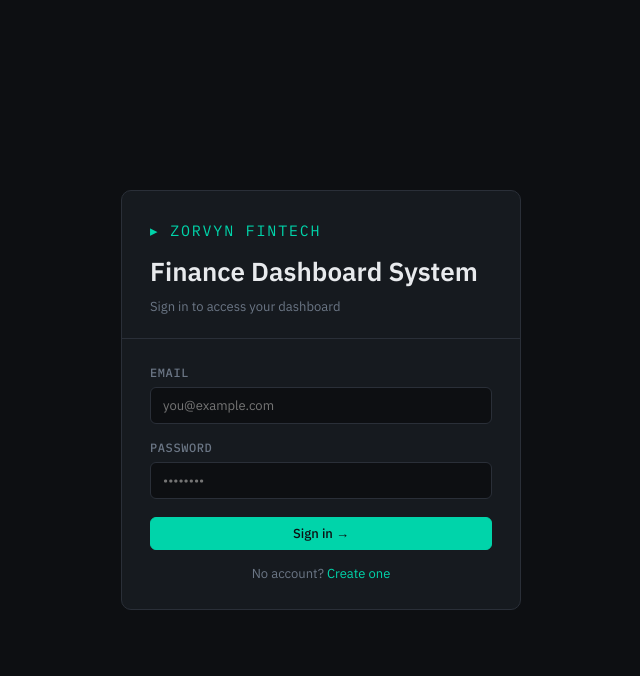
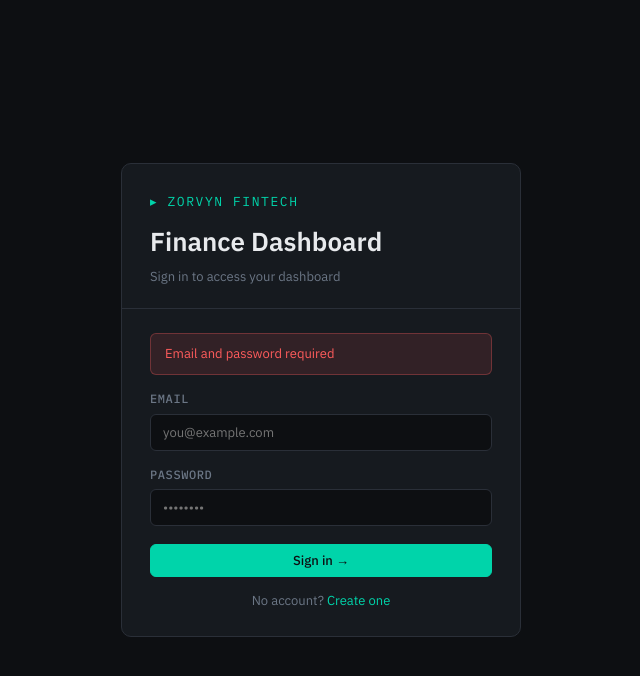
Before and after one commit to Abigna2/finance_management, a plain HTML site: page frontend/index.html in a window 1280 px wide. Both pictures are taken after a click on the button "Sign in →". Shown: the whole page, without its empty margins (319-959 px from the left). Drawn offline with Linux system fonts and the light colour scheme.

Commit message:
fix login error element null reference

```diff
--- a/frontend/index.html
+++ b/frontend/index.html
@@ -189,8 +189,8 @@
 <div id="login-page">
   <div class="login-card" style="width:400px;">
     <div class="login-header">
-      <div class="login-logo" style="font-size:15px;letter-spacing:0.12em;">▸ ZORVYN FINTECH</div>
-      <div class="login-title" style="font-size:26px;">Finance Dashboard System</div>
+      <div class="login-logo" style="font-size:13px;letter-spacing:0.12em;">▸ ZORVYN FINTECH</div>
+      <div class="login-title" style="font-size:26px;">Finance Dashboard</div>
       <div class="login-sub" id="auth-sub">Sign in to access your dashboard</div>
     </div>
     <div class="login-body">
@@ -585,7 +585,7 @@ function fillLogin(email, password) {
 async function doLogin() {
   const email = document.getElementById('login-email').value.trim();
   const password = document.getElementById('login-password').value;
-  const errEl = document.getElementById('login-error');
+  const errEl = document.getElementById('auth-error');
   errEl.style.display = 'none';
 
   if (!email || !password) { showErr(errEl, 'Email and password required'); return; }
```
